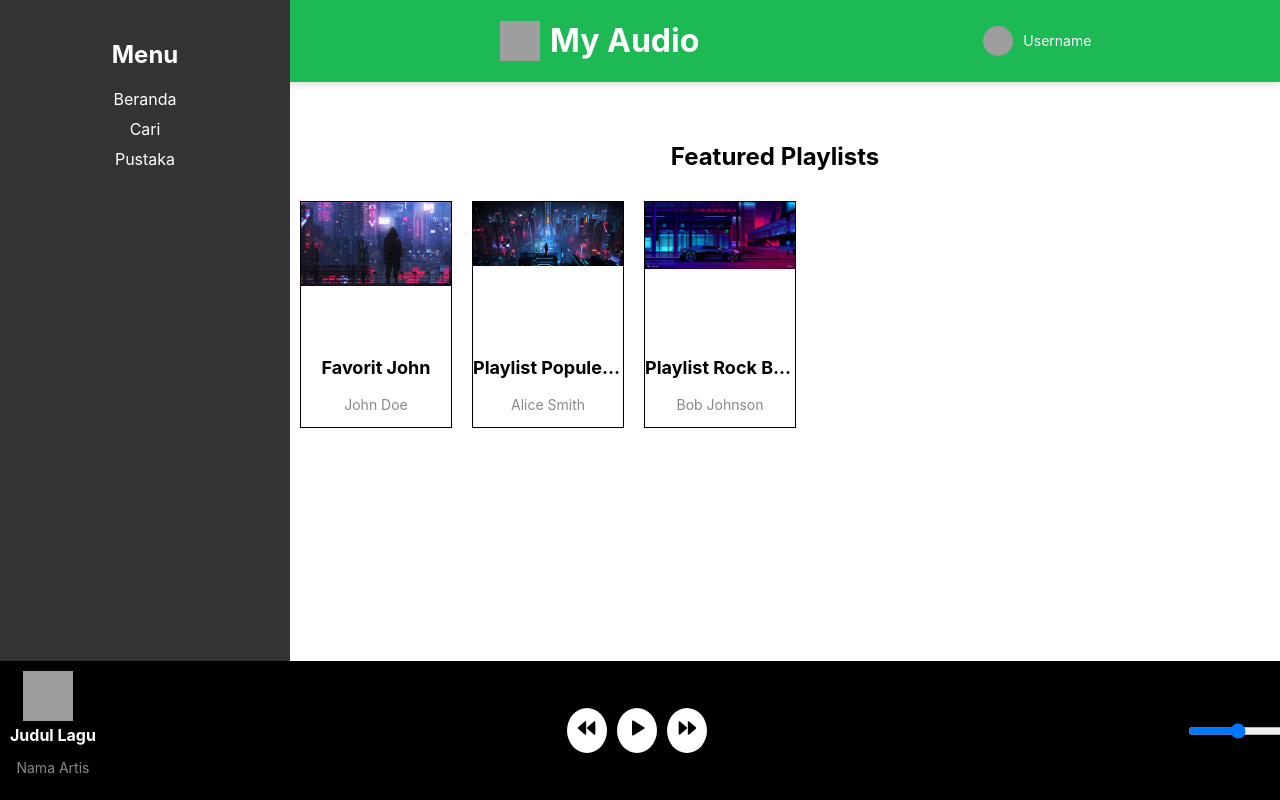
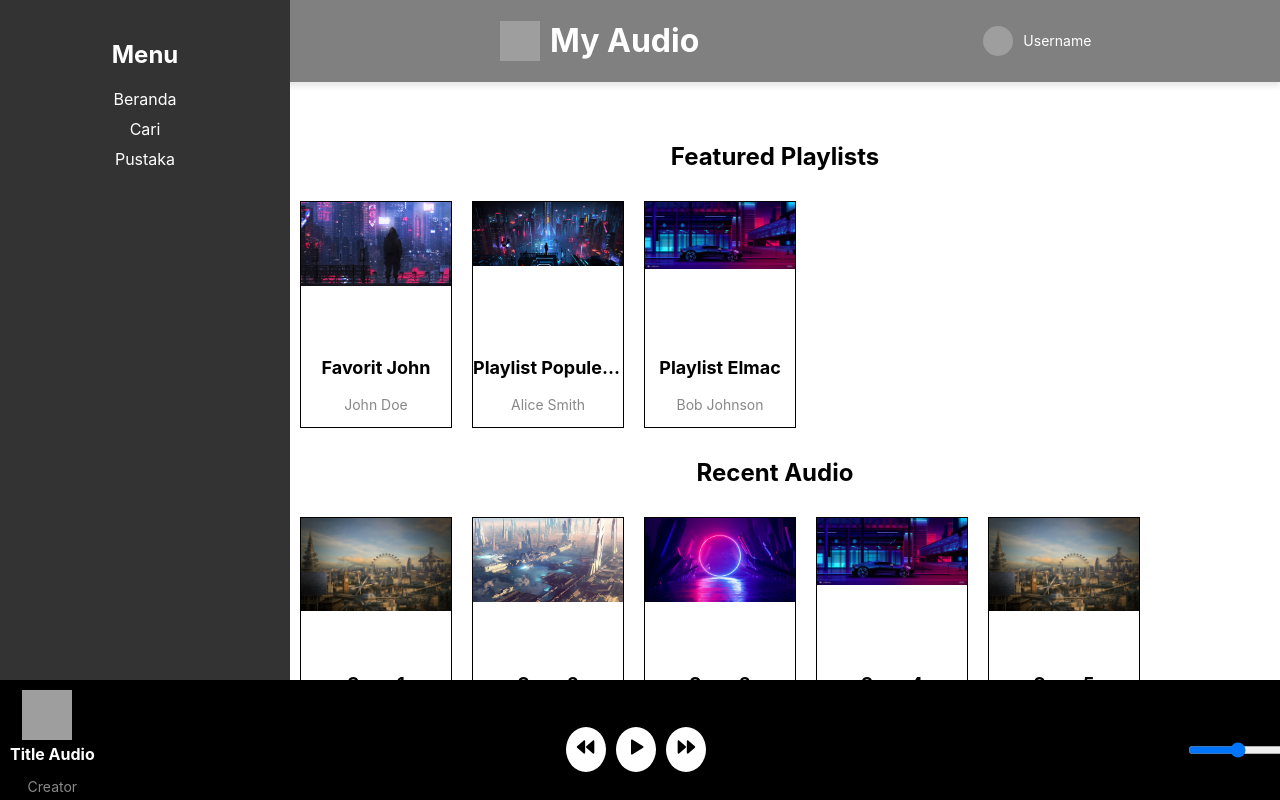
Before and after one commit to RidhoPutraBramantyo/eduwok-react.js, a React (Create React App) app in the folder study-app/: page / in a window 1280 px wide. Built offline with nearby package versions, Linux system fonts and the light colour scheme; grey boxes are pictures that could not be loaded.

Commit message:
update content, navbar and playbar push new images

```diff
--- a/study-app/src/components/Content.jsx
+++ b/study-app/src/components/Content.jsx
@@ -23,6 +23,24 @@ function Content() {
           </div>
         ))}
       </div>
+      <h2 className="header">Recent Audio</h2>
+      <div className="playlist">
+        {/* Tambahkan item playlist sesuai kebutuhan  */}
+        {fakeData.musics.map((music) => (
+          <div className="playlist-item">
+            <div className="playlist-imgBox">
+              <img
+                src={require(`../img/${music.imageUrl}`)}
+                alt="Playlist Cover"
+                className="playlist-img"
+              />
+            </div>
+
+            <h3 className="playlist-name">{music.title}</h3>
+            <p className="curator">{music.artist}</p>
+          </div>
+        ))}
+      </div>
     </div>
   );
 }
--- a/study-app/src/components/Navbar.css
+++ b/study-app/src/components/Navbar.css
@@ -2,7 +2,7 @@
   display: flex;
   /* justify-content: space-between; */
   align-items: center;
-  background-color: #1db954;
+  background-color: grey;
   /* padding: 10px 20px; */
   color: #fff;
   box-shadow: 0px 4px 6px rgba(0, 0, 0, 0.1);
--- a/study-app/src/components/Playbar.css
+++ b/study-app/src/components/Playbar.css
@@ -5,6 +5,7 @@
   position: fixed;
   bottom: 0;
   width: 100%;
+  height: 100px;
 }
 
 .playbar-content {
--- a/study-app/src/components/Playbar.jsx
+++ b/study-app/src/components/Playbar.jsx
@@ -23,12 +23,12 @@ function Playbar() {
         <div className="playbar-info">
           <img
             src="link-gambar-lagu.jpg"
-            alt="Lagu Cover"
+            alt="Audio Cover"
             className="song-img"
           />
           <div className="song-details">
-            <h3 className="song-title">Judul Lagu</h3>
-            <p className="artist">Nama Artis</p>
+            <h3 className="song-title">Title Audio</h3>
+            <p className="artist">Creator</p>
           </div>
         </div>
         <div className="playbar-controls">
--- a/study-app/src/data/fakeData.json
+++ b/study-app/src/data/fakeData.json
@@ -25,35 +25,35 @@
       "title": "Song 1",
       "artist": "Artist 1",
       "description": "Deskripsi dari lagu 1. Ini adalah lagu yang sangat populer dengan melodi yang indah.",
-      "imageUrl": "https://example.com/song1.jpg"
+      "imageUrl": "futuristic6.jpg"
     },
     {
       "id": 102,
       "title": "Song 2",
       "artist": "Artist 2",
       "description": "Deskripsi dari lagu 2. Lagu ini memiliki lirik yang mendalam dan harmoni yang menawan.",
-      "imageUrl": "https://example.com/song2.jpg"
+      "imageUrl": "futuristic5.jpg"
     },
     {
       "id": 103,
       "title": "Song 3",
       "artist": "Artist 3",
       "description": "Deskripsi dari lagu 3. Lagu ini adalah campuran dari beberapa genre musik yang berbeda.",
-      "imageUrl": "https://example.com/song3.jpg"
+      "imageUrl": "futuristic4.jpg"
     },
     {
       "id": 104,
       "title": "Song 4",
       "artist": "Artist 1",
       "description": "Deskripsi dari lagu 4. Ini adalah lagu hit dari Artist 1 yang dikenal luas.",
-      "imageUrl": "https://example.com/song4.jpg"
+      "imageUrl": "futuristic3.jpg"
     },
     {
       "id": 105,
       "title": "Song 5",
       "artist": "Artist 4",
       "description": "Deskripsi dari lagu 5. Lagu ini sering dimainkan di konser dan acara musik terkenal.",
-      "imageUrl": "https://example.com/song5.jpg"
+      "imageUrl": "futuristic6.jpg"
     }
   ],
   "playlists": [
@@ -76,7 +76,7 @@
     {
       "id": 3,
       "cover": "futuristic3.jpg",
-      "playlistName": "Playlist Rock Bob",
+      "playlistName": "Playlist Elmac",
       "curatedbyusername": "Bob Johnson",
       "ownerId": 3,
       "songs": [103, 104]
```
Also changed, not shown: study-app/src/img/futuristic5.jpg (renamed from study-app/src/img/futuristic5.png), study-app/src/img/futuristic6.jpg (renamed from study-app/src/img/futuristic6.jpeg).
